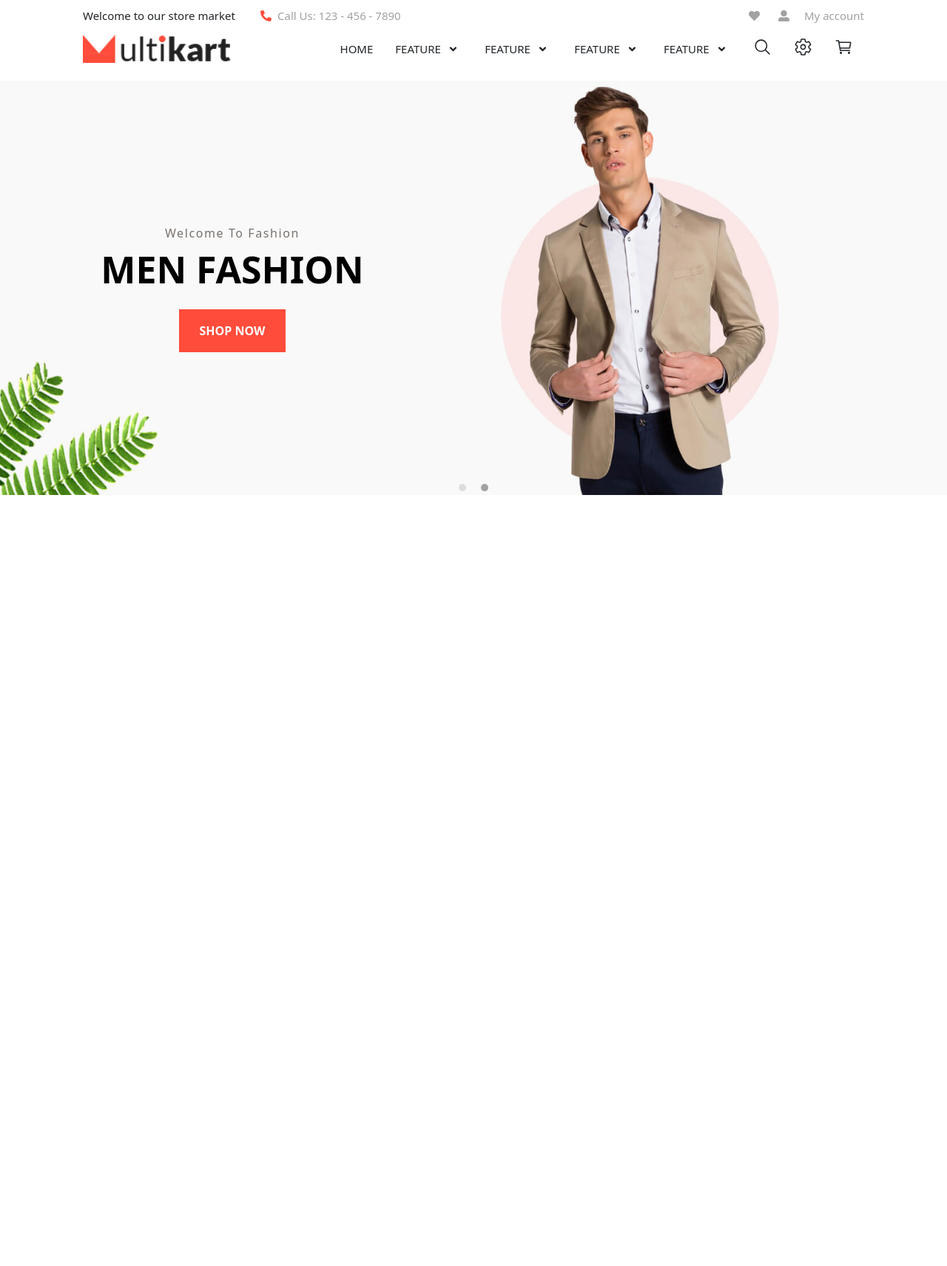
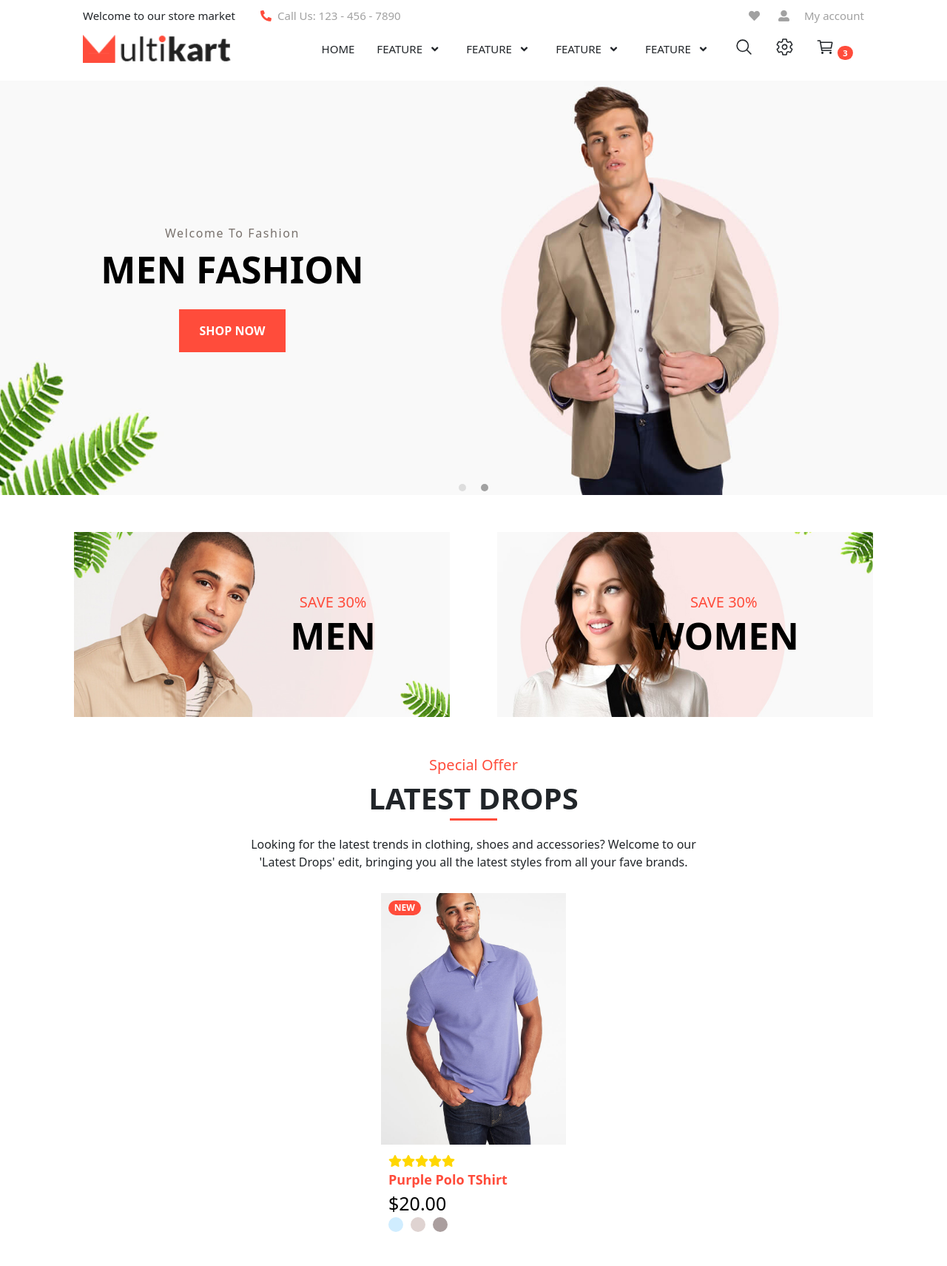
Before and after one commit to ChristopherJamesLeo/project-16-ecomin_shopping_site, a PHP site: page / in a window 1280 px wide. Shown: the whole page at 74% size. Before the commit the page ends 669 px from the top, so only its background shows below. Run offline with PHP 8.4, Linux system fonts and the light colour scheme; some libraries are stand-ins or nearby versions.

Commit message:
addBanner

```diff
--- a/css/style.css
+++ b/css/style.css
@@ -7,10 +7,18 @@
     --global-color-white: #fff;
 
 }
+header {
+    position: sticky;
+    left: 0;
+    top: 0;
+    z-index: 10;
+    background-color: var(--global-color-white);
+}
 .header-content-container-cs {
     /* background-color: #f4f4f4; */
     padding: 10px 100px;
     font-size: 15px;
+    z-index: 10;
 
 }
 .header-left-content {
@@ -90,6 +98,9 @@
 }
 .navbar-container .navbar .nav-item a ion-icon {
     font-size: 25px;
+}
+.navbar-container .navbar .nav-item a span{
+    background-color: var(--global-color);
 }
 .banner-slide {
     overflow: hidden;
@@ -192,3 +203,158 @@
 .carousel-container:hover .carousel-control-prev-btn,.carousel-container:hover .carousel-control-next-btn{
     opacity: 1;
 }
+.save-percent-container-cs {
+    width: 100%;
+    padding: 50px 100px;
+}
+.save-percent-left-cs,.save-percent-right-cs {
+    flex: 1;
+    height: 250px;
+    padding-right: 100px;
+    overflow: hidden;
+
+}
+.percent-bg-man,.percent-bg-women {
+    background-position: center;
+    background-repeat: no-repeat;
+    background-size: cover;
+    transition: all 0.3s ease 0s;
+    z-index: -1;
+}
+.percent-bg-man {
+    background-image: url("../assets/img/bg-img/sub-banner1.jpg");
+}
+.percent-bg-women {
+    background-image: url("../assets/img/bg-img/sub-banner2.jpg");
+}
+.save-percent-left-cs:hover .percent-bg-man,.save-percent-right-cs:hover .percent-bg-women{
+    transform: scale(1.1);
+}
+.save-content-cs span{
+    color: var(--global-color);
+    font-size: 20px;
+}
+.save-content-cs h1 {
+    color: var(--global-text-color-black);
+    font-size: 50px;
+}
+.latest-drop-header-cs {
+    width: 50%;
+
+}
+.latest-drop-header-cs p:first-child{
+    color: var(--global-color);
+    font-size: 20px;
+}
+.latest-drop-header-cs h1 {
+    font-size: 40px;
+    line-height: 1.5;
+}
+.latest-drop-header-cs h1::before {
+    content: "";
+    width: 10%;
+    height: 3px;
+    background-color: var(--global-color);
+    position: absolute;
+    left: 50%;
+    bottom: 0;
+    transform: translateX(-50%);
+}
+.latest-drop-header-cs p:last-child {
+    margin-top: 20px;
+}
+.latest-drop-show-items {
+    width: 250px;
+    overflow: hidden;
+    /* height: 500px; */
+    /* background-color: #a1a1a1; */
+}
+.items-content-container {
+    padding: 10px 10px;
+}
+.new-product-logo {
+    background-color: var(--global-color);
+    left: 10px;
+    top: 10px;
+    color: var(--global-color-white);
+    font-weight: 600;
+}
+.items-content-container p:first-child span{
+    color: gold;
+}
+.items-content-container p:nth-child(2){
+    font-size: 18px;
+    color: var(--global-color);
+}
+.items-content-container p:nth-child(3){
+    font-weight: 500;
+    font-size: 25px;
+    color: var(--global-text-color-black);
+}
+.latest-drop-show-items-container {
+    padding: 30px 100px;
+    flex-wrap: wrap;
+    gap: 10px;
+}
+.latest-item-img-hover-transition {
+    left: -100%;
+    opacity: 0;
+    transition: all 0.5s ease 0s;
+}
+
+.latest-item-img-container:hover .latest-item-img-hover-transition{
+    left: 0%;
+    opacity: 1;
+}
+.latest-btn-group {
+    right: 10px;
+    bottom: 0;
+}
+.order-img-btn {
+    display: block;
+    font-size: 25px;
+    transform: translateX(100%);
+    opacity: 0;
+    transition: color 0s ease 0s;
+}
+.order-img-btn:hover {
+    color: var(--global-color);
+}
+.latest-item-img-container:hover .order-img-btn{
+    transform: translateX(0%);
+    opacity: 1;
+}
+.order-img-btn:nth-child(2){
+    transition: all 0.2s ease 0.2s;
+
+}
+.order-img-btn:nth-child(3){
+    transition: all 0.2s ease 0.4s;
+
+}
+.order-img-btn:nth-child(4){
+    transition: all 0.2s ease 0.6s;
+
+}
+.order-img-btn:nth-child(5){
+    transition: all 0.2s ease 0.8s;
+
+}
+
+.items-content-container .colors span:nth-child(1){
+    background-color: #d0edff;
+}
+.items-content-container .colors span:nth-child(2){
+    background-color: #dfd3d1;
+}
+.items-content-container .colors span:nth-child(3){
+    background-color: #aa9e9e;
+}
+.items-content-container .colors span{
+    display: inline-block;
+    width: 20px;
+    height: 20px;
+    margin-right: 10px;
+    border-radius: 50%;
+
+}
--- a/index.html
+++ b/index.html
@@ -55,7 +55,7 @@
                     </div>
                 </div>
             </div>
-            <nav class="container nav-bar flex justify-between items-center w-ful ">
+            <nav class="container nav-bar flex justify-between items-center w-full ">
                 <div class="logo">
                     <div class="logo-container w-full h-full">
                         <div class="logo-img">
@@ -106,7 +106,7 @@
                         </li>
                         <li class="nav-item relative"><a href="#" class="nav-link uppercase"><ion-icon name="settings-outline"></ion-icon></a>
                         </li>
-                        <li class="nav-item relative"><a href="#" class="nav-link uppercase"><ion-icon name="cart-outline"></ion-icon></a>
+                        <li class="nav-item relative"><a href="#" class="nav-link uppercase"><ion-icon name="cart-outline" class="relative"></ion-icon> <span class="badge rounded-full">3</span></a>
                         </li>
                     </ul>
                 </div>
@@ -149,6 +149,67 @@
             </div>
         </div>
     </section>
+    <section class="">
+        <div class="save-percent-container-cs ">
+            <div class="save-percent-cs flex justify-between gap-x-16">
+                <div class="save-percent-left-cs flex justify-content-end relative">
+                    <div class="percent-bg-man absolute left-0 top-0 w-full h-full"></div>
+                    <div class="save-content-cs flex flex-col justify-center items-center">
+                        <span class="d-block uppercase">save 30%</span>
+                        <h1 class="uppercase font-semibold">Men</h1>
+                    </div>
+                </div>
+                <div class="save-percent-right-cs flex justify-content-end relative">
+                    <div class="percent-bg-women absolute left-0 top-0 w-full h-full"></div>
+                    <div class="save-content-cs flex flex-col justify-center items-center">
+                        <span class="d-block uppercase">save 30%</span>
+                        <h1 class="uppercase font-semibold">Women</h1>
+                    </div>
+                </div>
+            </div>
+        </div>
+    </section>
+    <section>
+        <div class="flex flex-col justify-center items-center text-center">
+            <div class="latest-drop-header-cs">
+                <p>Special Offer</p>
+                <h1 class="font-semibold relative">LATEST DROPS</h1>
+                <p>Looking for the latest trends in clothing, shoes and accessories? Welcome to our 'Latest Drops' edit, bringing you all the latest styles from all your fave brands.</p>
+            </div>
+            <div class="latest-drop-body grid place-items-center ">
+                <div class="latest-drop-show-items-container flex justify-center items-center">
+                    <div class="latest-drop-show-items">
+                        <a href="#" class="w-full product-photo-container">
+                            <div class="latest-item-img-container w-full relative ">
+                                <div class="latest-item-img w-full h-full">
+                                    <img src="./assets/img/27.jpg" class="w-full h-full object-cover" alt="27" >
+                                </div>
+                                <div class="latest-item-img-hover-transition w-full absolute top-0 object-cover">
+                                    <img src="./assets/img/28.jpg" class="w-full h-full" alt="28">
+                                </div>
+                                <div class="latest-btn-group absolute ">
+                                    <a href="#" class=" order-img-btn"><ion-icon name="cart-outline" class="relative"></ion-icon></a>
+                                    <a href="#" class=" order-img-btn"><ion-icon name="heart-outline"></ion-icon></a>
+                                    <a href="#" class=" order-img-btn"><ion-icon name="search-outline"></ion-icon></a>
+                                    <a href="#" class=" order-img-btn"><ion-icon name="reload-outline"></ion-icon></a>
+                                </div>
+                                <div class="new-product-logo badge rounded-full absolute ">
+                                    NEW
+                                </div>
+
+                            </div>
+                        </a>
+                        <div class="items-content-container text-start">
+                            <p><span><i class="fas fa-star"></i></span><span><i class="fas fa-star"></i></span><span><i class="fas fa-star"></i></span><span><i class="fas fa-star"></i></span><span><i class="fas fa-star"></i></span></p>
+                            <p class="product-name font-semibold">Purple Polo TShirt</p>
+                            <p>$20.00</p>
+                            <p class="colors"><span></span><span></span><span></span></p>
+                        </div>
+                    </div>
+                </div>
+            </div>
+        </div>
+    </section>
 
 
 
```
Also changed, not shown: assets/img/27.jpg (added), assets/img/28.jpg (added), assets/img/bg-img/sub-banner1.jpg (added), assets/img/bg-img/sub-banner2.jpg (added).
